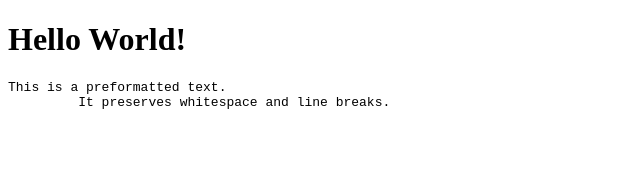
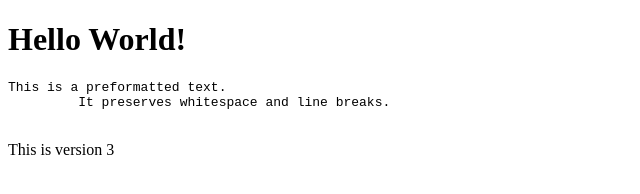
Before and after one commit to Mithilesh-Dafare/Github-testing, a plain HTML site: page index.html in a window 1280 px wide. Shown: the whole page, without its empty margins (0-640 px from the left). Drawn offline with Linux system fonts and the light colour scheme.

Commit message:
This is v3

```diff
--- a/index.html
+++ b/index.html
@@ -10,5 +10,6 @@
     <pre>This is a preformatted text.
          It preserves whitespace and line breaks.
     </pre>
+    <p>This is version 3</p>
 </body>
 </html>
```
